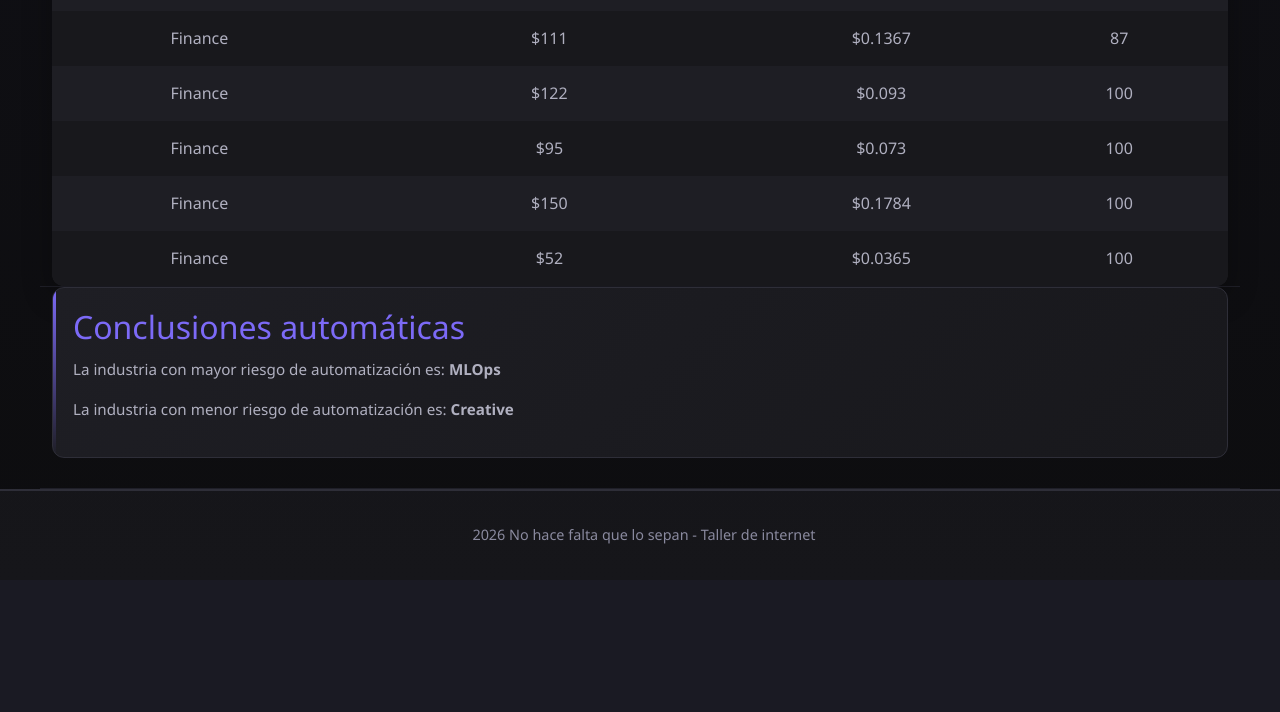
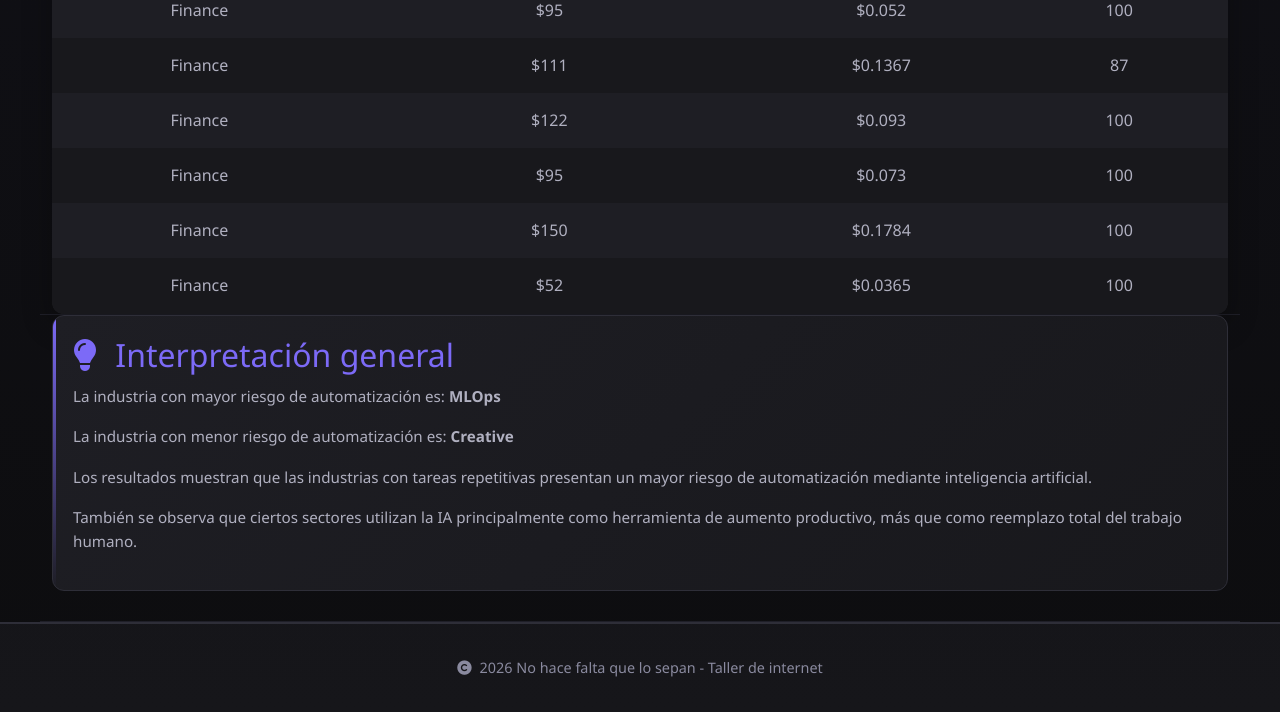
Before and after one commit to matiascena06/repogit, a Flask app: page /analisis in a window 1280 px wide. Shown: the part 3688-4400 px from the top of the page. Before the commit the page ends 4232 px from the top, so only its background shows below. Run offline with Flask 3, Linux system fonts and the light colour scheme; data comes from the database, SQL or seed files in the repository; parts of the project's set-up code (start-up, migrations or seed data) failed here and were passed over.

Commit message:
correcciones minimas en index, analisis y subir_csv.html, salud

```diff
--- a/templates/analisis.html
+++ b/templates/analisis.html
@@ -4,22 +4,44 @@
     <title>Análisis</title>
     <link href="https://cdn.jsdelivr.net/npm/bootstrap@5.3.8/dist/css/bootstrap.min.css" rel="stylesheet">
     <link rel="stylesheet" href="{{ url_for('static', filename='style.css') }}">
+    <link rel="stylesheet" href="https://cdnjs.cloudflare.com/ajax/libs/font-awesome/6.5.1/css/all.min.css">
+    <script src="https://cdn.jsdelivr.net/npm/bootstrap@5.3.8/dist/js/bootstrap.bundle.min.js"></script>
 </head>
 <body>
 
 <nav class="navbar navbar-expand-lg">
     <div class="container-fluid">
-        <a class="navbar-brand" href="{{ url_for('index') }}">IA vs Humano</a>
-        <div class="collapse navbar-collapse">
+        <a class="navbar-brand" href="{{ url_for('index') }}">
+            IA vs Humano
+        </a>
+        <button class="navbar-toggler"
+                type="button"
+                data-bs-toggle="collapse"
+                data-bs-target="#navbarNav">
+            <span class="navbar-toggler-icon"></span>
+        </button>
+        <div class="collapse navbar-collapse" id="navbarNav">
             <ul class="navbar-nav me-auto">
                 <li class="nav-item">
-                    <a class="nav-link" href="{{ url_for('subir_csv') }}">CSV</a>
+                    <a class="nav-link"
+                       href="{{ url_for('subir_csv') }}">
+                        <i class="fas fa-file-csv"></i>
+                        CSV
+                    </a>
                 </li>
                 <li class="nav-item">
-                    <a class="nav-link" href="{{ url_for('costos') }}">Costos</a>
+                    <a class="nav-link"
+                       href="{{ url_for('costos') }}">
+                        <i class="fas fa-coins"></i>
+                        Costos
+                    </a>
                 </li>
                 <li class="nav-item">
-                    <a class="nav-link" href="{{ url_for('riesgo') }}">Riesgos</a>
+                    <a class="nav-link"
+                       href="{{ url_for('riesgo') }}">
+                        <i class="fas fa-triangle-exclamation"></i>
+                        Riesgos
+                    </a>
                 </li>
             </ul>
         </div>
@@ -28,7 +50,8 @@
 
 <section id="header">
     <div class="container-header">
-        <h1>Análisis <span class="result">general</span></h1>
+        <h1><i class="fas fa-chart-line" style="margin-right: 10px;"></i>Análisis
+        <span class="result">general</span></h1>
         <p>Exploración del impacto de la IA en el trabajo</p>
     </div>
 </section>
@@ -56,18 +79,22 @@
     <div class="container">
         <div class="stats-grid">
             <div class="stat-card">
+                <i class="fas fa-dollar-sign"></i>
                 <p class="stat-label">Costo humano promedio</p>
                 <p class="stat-valor">${{ stats.promedio_costo_humano }}</p>
             </div>
             <div class="stat-card">
+                <i class="fas fa-arrow-trend-up"></i>
                 <p class="stat-label">Riesgo máximo</p>
                 <p class="stat-valor">{{ stats.maximo_riesgo }}</p>
             </div>
             <div class="stat-card">
+                <i class="fas fa-arrow-trend-down"></i>
                 <p class="stat-label">Riesgo mínimo</p>
                 <p class="stat-valor">{{ stats.minimo_riesgo }}</p>
             </div>
             <div class="stat-card">
+                <i class="fas fa-chart-simple"></i>
                 <p class="stat-label">Riesgo promedio</p>
                 <p class="stat-valor">{{ stats.promedio_riesgo }}</p>
             </div>
@@ -88,7 +115,10 @@
                 <option value="government" {% if request.args.get('industry')=='government' %}selected{% endif %}>🏛️ Government</option>
                 <option value="mlops" {% if request.args.get('industry')=='mlops' %}selected{% endif %}>🤖 MLOps</option>
             </select>
-            <button type="submit">🔍Filtrar</button>
+            <button type="submit">
+                <i class="fas fa-magnifying-glass"></i>
+                Filtrar
+            </button>
         </div>
     </form>
     <div class="table-wrapper">
@@ -116,16 +146,26 @@
 </section>
 <section class="container">
     <div class="info-box">
-        <h2>Conclusiones automáticas</h2>
-
+        <h2>
+            <i class="fas fa-lightbulb" style="margin-right: 10px;"></i>
+            Interpretación general
+        </h2>
         <p>
             La industria con mayor riesgo de automatización es:
             <b>{{ industria_mas_riesgosa }}</b>
         </p>
-
         <p>
             La industria con menor riesgo de automatización es:
             <b>{{ industria_menos_riesgosa }}</b>
+        </p>
+        <p>
+            Los resultados muestran que las industrias con tareas repetitivas
+            presentan un mayor riesgo de automatización mediante inteligencia artificial.
+        </p>
+        <p>
+        También se observa que ciertos sectores utilizan la IA principalmente
+        como herramienta de aumento productivo, más que como reemplazo total
+        del trabajo humano.
         </p>
     </div>
 </section>
```
Also changed, not shown: templates/index.html (+19 -12 lines), templates/subir_csv.html (+26 -7 lines).
